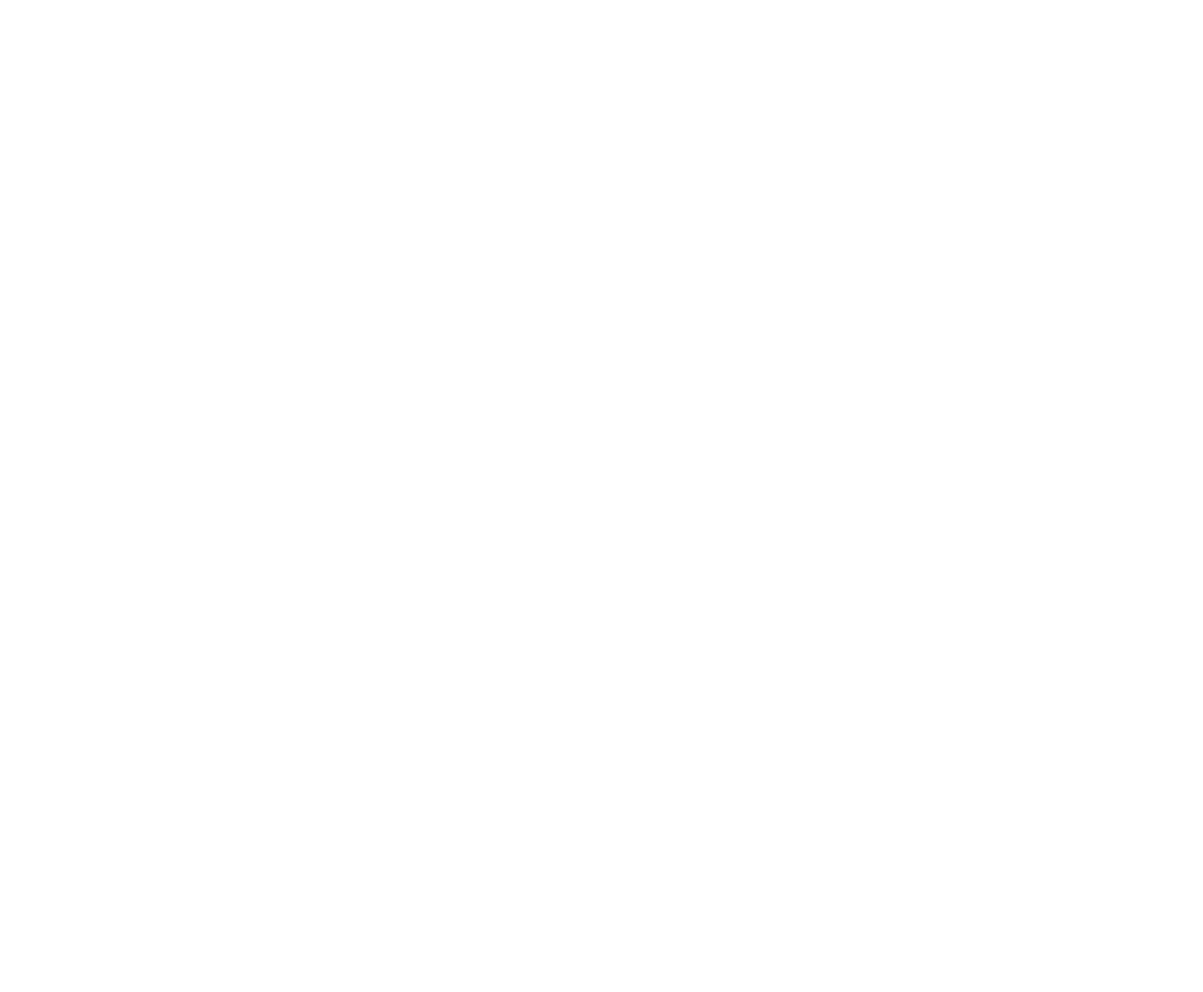
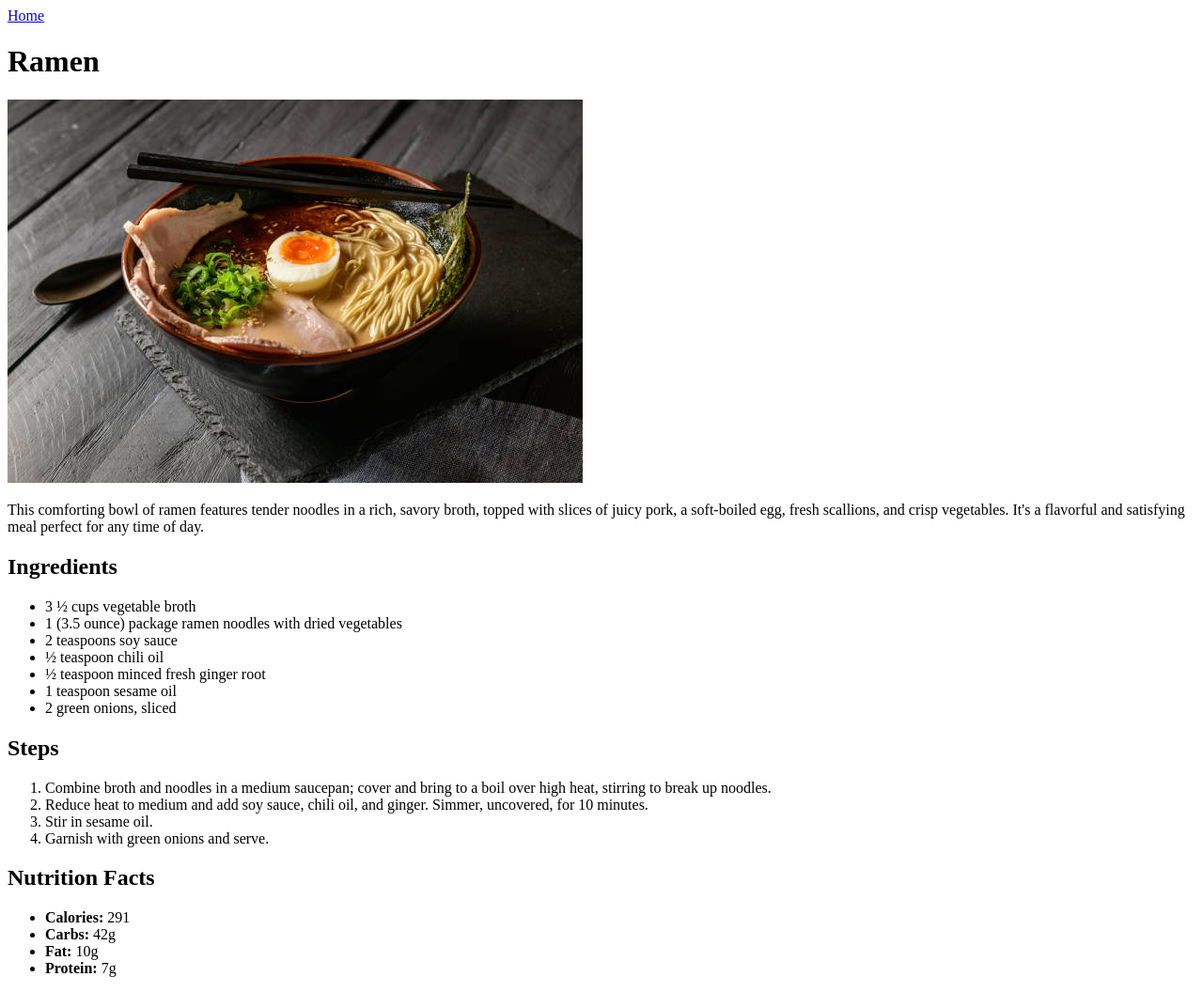
Before and after one commit to Kallysta-dev/odin-recipes, a plain HTML site: page recipes/ramen.html in a window 1280 px wide. Shown: the whole page at 94% size. Before the commit the page ends 800 px from the top, so only its background shows below. Drawn offline with Linux system fonts and the light colour scheme.

Commit message:
Finished the ramen.html as well
Checked and everything seems to be working and at the correct place.

```diff
--- a/recipes/ramen.html
+++ b/recipes/ramen.html
@@ -0,0 +1,44 @@
+<!DOCTYPE html>
+<html lang="en">
+<head>
+    <meta charset="UTF-8">
+    <meta name="viewport" content="width=device-width, initial-scale=1.0">
+    <title>Ramen</title>
+</head>
+<body>
+    <a href="../index.html">Home</a>
+    <h1>Ramen</h1>
+    <img src="../images/ramen.jpg" alt="An image of the best ramen ever">
+
+    <p>
+        This comforting bowl of ramen features tender noodles in a rich, savory broth, topped with slices of juicy pork, a soft-boiled egg, fresh scallions, and crisp vegetables. It's a flavorful and satisfying meal perfect for any time of day.
+    </p>
+
+    <h2>Ingredients</h2>
+    <ul>
+        <li>3 ½ cups vegetable broth</li>
+        <li>1 (3.5 ounce) package ramen noodles with dried vegetables</li>
+        <li>2 teaspoons soy sauce</li>
+        <li>½ teaspoon chili oil</li>
+        <li>½ teaspoon minced fresh ginger root</li>
+        <li>1 teaspoon sesame oil</li>
+        <li>2 green onions, sliced</li>
+    </ul>
+
+    <h2>Steps</h2>
+    <ol>
+        <li>Combine broth and noodles in a medium saucepan; cover and bring to a boil over high heat, stirring to break up noodles.</li>
+        <li>Reduce heat to medium and add soy sauce, chili oil, and ginger. Simmer, uncovered, for 10 minutes.</li>
+        <li>Stir in sesame oil.</li>
+        <li>Garnish with green onions and serve.</li>
+    </ol>
+
+    <h2>Nutrition Facts</h2>
+    <ul>
+        <li><strong>Calories:</strong> 291</li>
+        <li><strong>Carbs:</strong> 42g</li>
+        <li><strong>Fat:</strong> 10g</li>
+        <li><strong>Protein:</strong> 7g</li>
+    </ul>
+</body>
+</html>
```
Also changed, not shown: index.html (+1 -1 lines), recipes/burger.html (+1 -1 lines).
